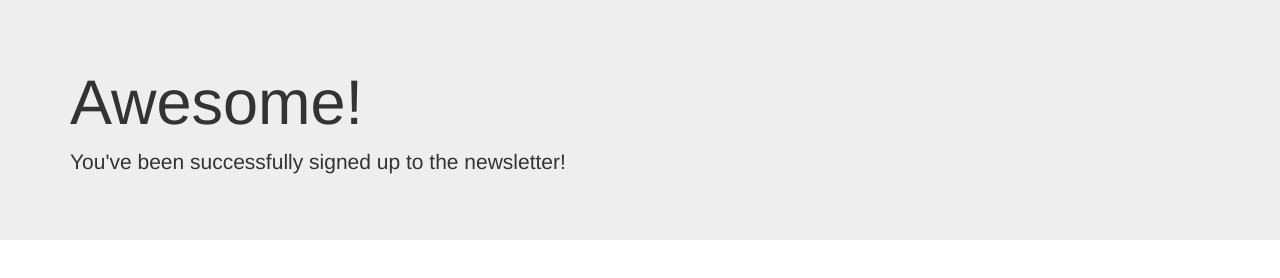
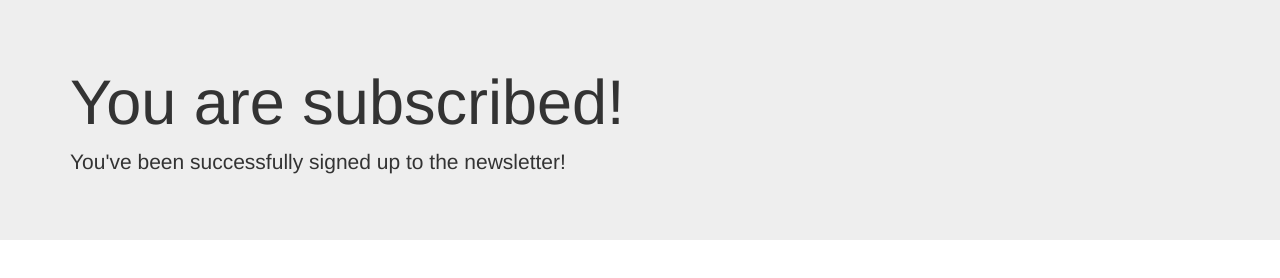
Before and after one commit to irlbeckt/Newsletter-Signup, a website: page success.html in a window 1280 px wide. Drawn offline with nearby package versions, Linux system fonts and the light colour scheme.

Commit message:
Updated success message

```diff
--- a/success.html
+++ b/success.html
@@ -13,7 +13,7 @@
   <!--- https://getbootstrap.com/docs/4.3/components/jumbotron/ --->
   <div class="jumbotron jumbotron-fluid">
     <div class="container">
-      <h1 class="display-4">Awesome!</h1>
+      <h1 class="display-4">You are subscribed!</h1>
       <p class="lead">You've been successfully signed up to the newsletter!</p>
     </div>
   </div>
```
